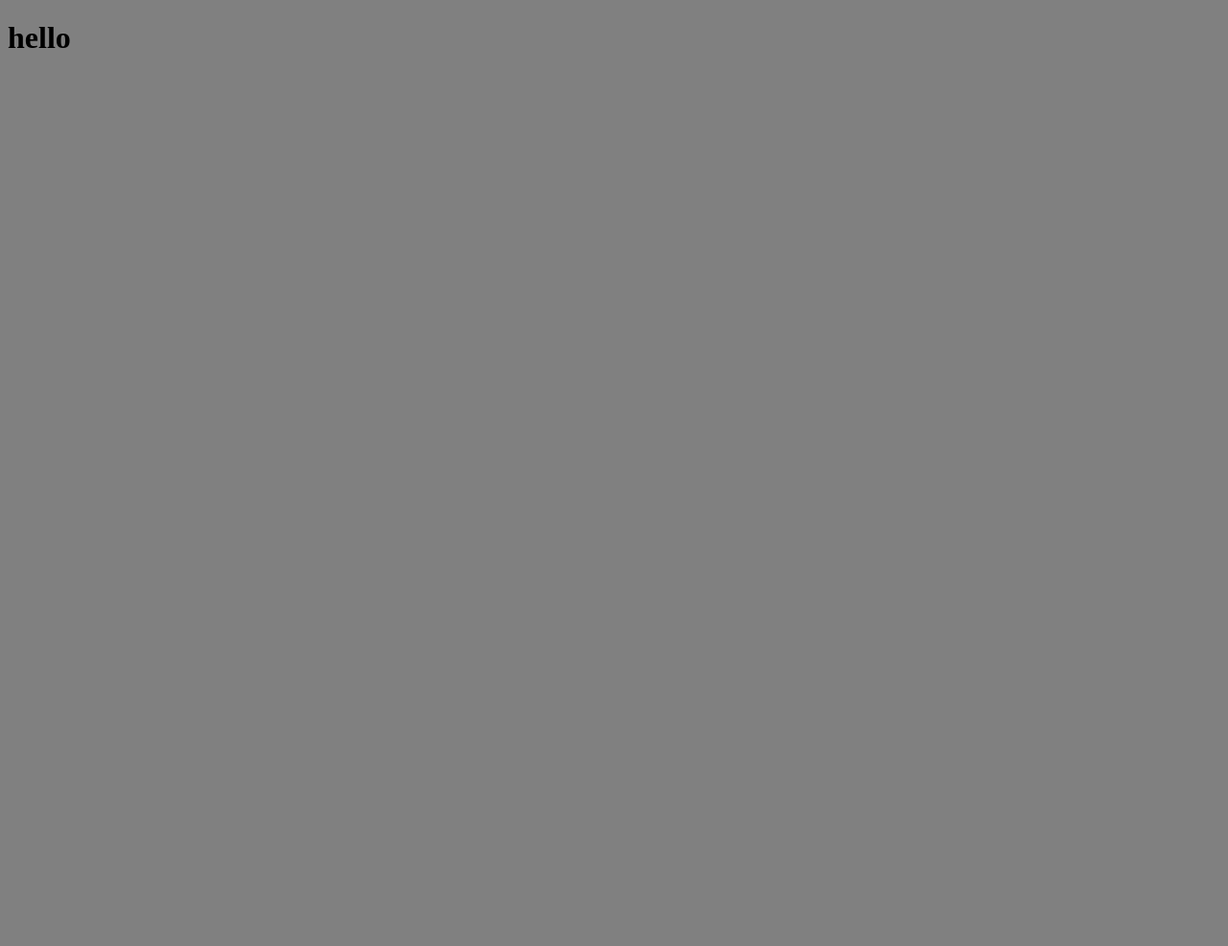
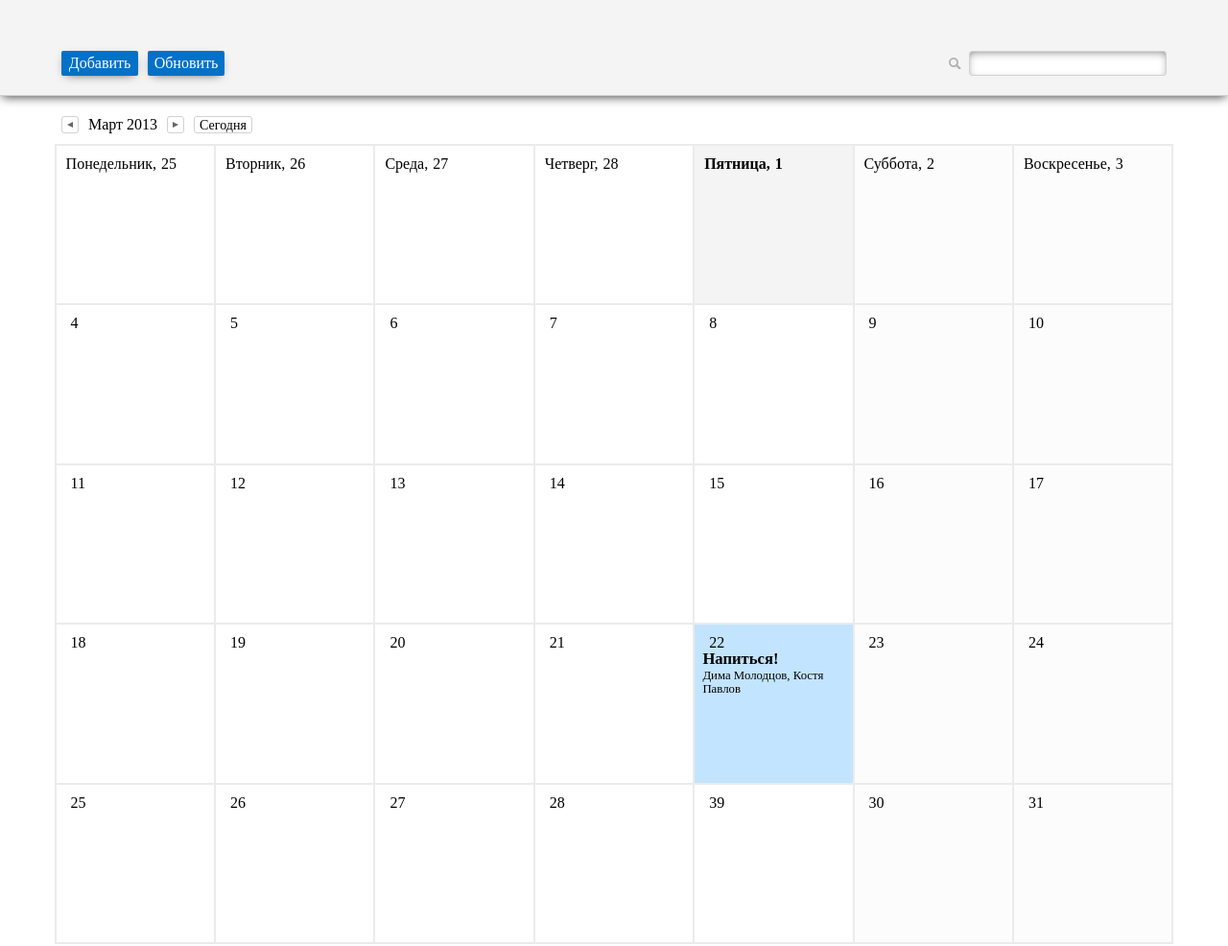
Before and after one commit to vetalmolotov/omngrp, a website built with webpack: page index.html in a window 1280 px wide. Shown: the whole page at 96% size. Before the commit the page ends 800 px from the top, so only its background shows below. Built offline with nearby package versions, Linux system fonts and the light colour scheme.

Commit message:
commit finished product

```diff
--- a/index.html
+++ b/index.html
@@ -3,20 +3,164 @@
 <html lang="en">
 <head>
   <meta charset="utf-8">
-
   <title>Template</title>
   <meta name="description" content="The HTML5 Herald">
   <meta name="author" content="SitePoint">
+	<meta name="viewport" content="width=device-width, initial-scale=1.0">
 
   <link rel="stylesheet" type="text/css" href="dist/styles.css">
+
+</head>
+
+<body>
+
+<header>
+	<section class="events_controls">
+		<a href="#" class="event_add">Добавить</a>
+		<a href="#" class="event_refresh">Обновить</a>
+	</section>
+	<section class="events_search">
+		<a href="#"></a>
+		<input type="text" class="search">
+	</section>
+	<section id="new_event">
+		<input type="text" class="new_event_text" placeholder="5 марта 14:00 День рождения">
+		<input type="button" class="new_event_save" value="Сохранить">
+		<a href="#" class="close"></a>
+	</section>
+</header>
+
+<main class="calendar_wrapper">
+	<section class="calendar_controls">
+		<a href="#" class="prev"></a>
+		<p>Март 2013</p>
+		<a href="#" class="next"></a>
+		<a href="#" class="today">Сегодня</a>
+	</section>
+	<section id="calendar">
+		<div>
+			<p>25</p>
+		</div>
+		<div>
+			<p>26</p>
+		</div>
+		<div>
+			<p>27</p>
+		</div>
+		<div>
+			<p>28</p>
+		</div>
+		<div class="current">
+			<p>1</p>
+		</div>
+		<div>
+			<p>2</p>
+		</div>
+		<div>
+			<p>3</p>
+		</div>
+
+		<div>
+			<p>4</p>
+		</div>
+		<div>
+			<p>5</p>
+		</div>
+		<div>
+			<p>6</p>
+		</div>
+		<div>
+			<p>7</p>
+		</div>
+		<div>
+			<p>8</p>
+		</div>
+		<div>
+			<p>9</p>
+		</div>
+		<div>
+			<p>10</p>
+		</div>
+
+		<div>
+			<p>11</p>
+		</div>
+		<div>
+			<p>12</p>
+		</div>
+		<div>
+			<p>13</p>
+		</div>
+		<div>
+			<p>14</p>
+		</div>
+		<div>
+			<p>15</p>
+		</div>
+		<div>
+			<p>16</p>
+		</div>
+		<div>
+			<p>17</p>
+		</div>
+
+		<div>
+			<p>18</p>
+		</div>
+		<div>
+			<p>19</p>
+		</div>
+		<div>
+			<p>20</p>
+		</div>
+		<div>
+			<p>21</p>
+		</div>
+		<div>
+			<p>22</p>
+			<div class="event">
+				<h4 class="event_name">Напиться!</h4>
+				<p class="event-members">Дима Молодцов, Костя Павлов</p>
+			</div>
+		</div>
+		<div>
+			<p>23</p>
+		</div>
+		<div>
+			<p>24</p>
+		</div>
+
+		<div>
+			<p>25</p>
+		</div>
+		<div>
+			<p>26</p>
+		</div>
+		<div>
+			<p>27</p>
+		</div>
+		<div>
+			<p>28</p>
+		</div>
+		<div>
+			<p>39</p>
+		</div>
+		<div>
+			<p>30</p>
+		</div>
+		<div>
+			<p>31</p>
+		</div>
+
+
+	</section>
+</main>
 
 
 
 
-</head>
 
-<body>
-	<h1 class="title">hello</h1>
+
   <script src="dist/main.js"></script>
 </body>
 </html>
--- a/package.json
+++ b/package.json
@@ -20,10 +20,15 @@
   "devDependencies": {
     "css-loader": "^1.0.1",
     "extract-text-webpack-plugin": "^4.0.0-beta.0",
+    "file-loader": "^2.0.0",
+    "img-loader": "^3.0.1",
+    "jquery": "^3.3.1",
     "node-sass": "^4.10.0",
+    "normalize.css": "^8.0.1",
     "path": "^0.12.7",
     "sass-loader": "^7.1.0",
     "style-loader": "^0.23.1",
+    "url-loader": "^1.1.2",
     "webpack": "^4.26.0",
     "webpack-cli": "^3.1.2",
     "webpack-dev-server": "^3.1.10"
--- a/src/index.js
+++ b/src/index.js
@@ -1,2 +1,23 @@
+import $ from 'jquery';
+
+// примитивный способ вызова и закрытия модального окна
+
+$( document ).ready(function() {
+	var addEvent = $('.event_add');
+	var closeNewEventModal = $('.close');
+	var saveNewEvent = $('.new_event_save');
+	var newEventModal = $('#new_event');
+
+	addEvent.on('click', function() {
+		newEventModal.addClass('show');
+	})
+
+	closeNewEventModal.on('click', function() {
+		newEventModal.removeClass('show')
+	})
+	saveNewEvent.on('click', function() {
+		newEventModal.removeClass('show')
+	})
+});
 
 import './scss/base.scss';
--- a/src/scss/base.scss
+++ b/src/scss/base.scss
@@ -1,4 +1,4 @@
-$bg-main: gray;
+@import "layout";
 
 
 body {
--- /dev/null
+++ b/src/scss/calendar-controls.scss
@@ -0,0 +1,51 @@
+.calendar_controls {
+	display: flex;
+	align-items: center;
+	height: 20px;
+	padding: 10px 5%;
+	a {
+		padding: 2px 5px;
+		height: 18px;
+		line-height: 14px;
+		font-size: 14px;
+		text-decoration: none;
+		color:#000;
+		border: 1px solid $border-color-input;
+		border-radius: 3px;
+		box-sizing: border-box;
+		&.today {
+			margin-left: 10px;
+		}
+		&.prev,
+		&.next {
+			width: 18px;
+			height: 18px;
+			position: relative;
+		}
+		&.prev::before {
+			content: '';
+			position: absolute;
+			top: 5px;
+			left: 5px;
+			width: 0;
+			height: 0;
+			border-top: 3px solid transparent;
+			border-right: 6px solid #676767;
+			border-bottom: 3px solid transparent;
+		}
+		&.next::before {
+			content: '';
+			position: absolute;
+			top: 5px;
+			left: 5px;
+			width: 0;
+			height: 0;
+			border-top: 3px solid transparent;
+			border-left: 6px solid #676767;
+			border-bottom: 3px solid transparent;
+		}
+	}
+	p {
+		padding: 0 10px;
+	}
+}
--- /dev/null
+++ b/src/scss/calendar.scss
@@ -0,0 +1,86 @@
+.calendar_wrapper {
+	padding: 10px 0;
+
+	#calendar {
+		display: flex;
+		flex-direction: row;
+		flex-wrap: wrap;
+		width: calc(13vw * 7 + 2px);
+		margin: 0 auto;
+		border: 1px solid $border-color-grid;
+		box-sizing: border-box;
+		> div {
+			display: flex;
+			flex-direction: row;
+			position: relative;padding: 10px;
+			width: 13vw;
+			height: 13vw;
+			border: 1px solid $border-color-grid;
+			box-sizing: border-box;
+
+			&:nth-child(7n - 1),
+			&:nth-child(7n) {
+				background: $bg-calendar-weekend;
+			}
+			&::before {
+				content: '';
+				display: none;
+			}
+			// Вывод названия дней конечно можно сделать и через
+			// отдельный элемент на странице, как и с числовым значением
+
+			&:nth-child(7n + 1)::before {
+				content: 'Понедельник,';
+			}
+			&:nth-child(7n + 2)::before {
+				content: 'Вторник,';
+			}
+			&:nth-child(7n + 3)::before {
+				content: 'Среда,';
+			}
+			&:nth-child(7n + 4)::before {
+				content: 'Четверг,';
+			}
+			&:nth-child(7n + 5)::before {
+				content: 'Пятница,';
+			}
+			&:nth-child(7n + 6)::before {
+				content: 'Суббота,';
+			}
+			&:nth-child(7n)::before {
+				content: 'Воскресенье,';
+			}
+			&:nth-child(-n + 7)::before {
+				display: block;
+			}
+
+			p {
+				margin: 0 0 0 5px;
+				position: relative;
+				z-index: 1;
+			}
+			&.current {
+				background: $bg-calendar-current;
+				font-weight: bold;
+			}
+			.event {
+				position: absolute;
+				top: 0;
+				right: 0;
+				bottom: 0;
+				left:0;
+				padding: 16% 5% 5%;
+				background: $bg-calendar-event;
+
+				h4, p {
+					margin: 0;
+					font-size: 1.3vw;
+				}
+				p {
+					font-size: 1vw;
+				}
+			}
+
+		}
+	}
+}
--- /dev/null
+++ b/src/scss/header.scss
@@ -0,0 +1,133 @@
+header {
+	position: relative;
+	display: flex;
+	flex-direction: row;
+	align-items: flex-end;
+	justify-content: space-between;
+	width: 100%;
+	height: 100px;
+	padding: 0 5% 20px;
+	border-bottom: 1px solid #d1d1d1;
+	background: $bg-header;
+	box-sizing: border-box;
+	-webkit-box-shadow: $shadow-header;
+	-moz-box-shadow: $shadow-header;
+	box-shadow: $shadow-header;
+
+	.events_controls {
+		display: flex;
+
+		a {
+			display: block;
+			width: 80px;
+			height: 26px;
+			background: $bg-header-buttons;
+			color: #fff;
+			text-decoration: none;
+			text-align: center;
+			line-height: 26px;
+			margin-right: 10px;
+			border-radius: 2px;
+			-webkit-box-shadow: $shadow-event-buttons;
+			-moz-box-shadow: $shadow-event-buttons;
+			box-shadow: $shadow-event-buttons;
+
+		}
+	}
+	.events_search {
+		display: flex;
+		flex-direction: row;
+		a {
+			display: block;
+			width: 30px;
+			height: 26px;
+			background: url("../img/icon_event_search.png") no-repeat center center;
+		}
+		input {
+			border: 1px solid $border-color-input;
+			border-radius: 3px;
+			outline: none;
+			-webkit-box-shadow: $shadow-input;
+			-moz-box-shadow: $shadow-input;
+			box-shadow: $shadow-input;
+		}
+	}
+	#new_event {
+		position: absolute;
+		display: none;
+		flex-direction: column;
+		justify-content: center;
+		top: 90px;
+		left: calc(4.5% - 20px);
+		width: 250px;
+		height: 100px;
+		background: $bg-modal-event;
+		padding: 10px 20px;
+		border: 1px solid $border-color-modal-event;
+		-webkit-box-shadow: $shadow-modal-new-event;
+		-moz-box-shadow: $shadow-modal-new-event;
+		box-shadow: $shadow-modal-new-event;
+		z-index: 4;
+		box-sizing: border-box;
+
+		&::before {
+			content: '';
+			position: absolute;
+			top: -11px;
+			left: 50px;
+			width: 0;
+			height: 0;
+			border-left: 12px solid transparent;
+			border-right: 12px solid transparent;
+			border-bottom: 11px solid $bg-modal-event;
+			z-index: 4;
+		}
+		&::after {
+			content: '';
+			position: absolute;
+			top: -13px;
+			left: 47px;
+			width: 0;
+			height: 0;
+			border-left: 15px solid transparent;
+			border-right: 15px solid transparent;
+			border-bottom: 13px solid $border-color-modal-event;
+			z-index: 3;
+		}
+		.new_event_text {
+			width: 200px;
+			outline: none;
+			&::placeholder {
+				color:#ccc;
+				font-size: 14px;
+			}
+		}
+		.new_event_save {
+			width: 85px;
+			margin-top: 10px;
+			font-size: 14px;
+		}
+		.close {
+			display: block;
+			position: absolute;
+			top: 5px;
+			right: 10px;
+			background: $bg-modal-close;
+			height: 10px;
+			width: 2px;
+			transform: rotate(45deg);
+		}
+		.close::after {
+			background: $bg-modal-close;
+			content: '';
+			height: 2px;
+			left: -4px;
+			position: absolute;
+			top: 4px;
+			width: 10px;
+		}
+		&.show {
+			display: flex;
+		}
+	}
+}
--- /dev/null
+++ b/src/scss/layout.scss
@@ -0,0 +1,6 @@
+@import "../../node_modules/normalize.css/normalize.css";
+@import "variables";
+@import "header";
+@import "calendar-controls";
+@import "calendar";
+@import "media-queries";
--- /dev/null
+++ b/src/scss/media-queries.scss
@@ -0,0 +1,97 @@
+@media screen and (max-width: 970px) {
+	.calendar_wrapper {
+		#calendar {
+			> div {
+				font-size: 14px;
+				&::before {
+					font-size: 14px;
+				}
+				.event p,
+				.event h4 {
+					font-size: 15px;
+				}
+			}
+		}
+	}
+
+}
+@media screen and (max-width: 910px) {
+	.calendar_wrapper {
+		#calendar {
+			> div {
+				font-size: 12px;
+				&::before {
+					font-size: 12px;
+				}
+				.event {
+					padding-top: 30px;
+					h4,p {
+						font-size: 13px;
+					}
+				}
+			}
+		}
+	}
+}
+@media screen and (max-width: 760px) {
+	.calendar_wrapper {
+		#calendar {
+			> div {
+				width: 100%;
+				height: 10vw;
+				padding: 0;
+				align-items: stretch;
+				&::before {
+					display: flex;
+					align-items: center;
+					justify-content: center;
+					width: 50px;
+					padding: 0 5px;
+					font-size: 18px;
+					border-right: 2px solid $border-color-grid;
+					background: rgba(236, 235, 235, 0.45098039215686275);
+				}
+				&:nth-child(7n + 1)::before {
+					content: 'ПН';
+				}
+				&:nth-child(7n + 2)::before {
+					content: 'ВТ';
+				}
+				&:nth-child(7n + 3)::before {
+					content: 'СРД';
+				}
+				&:nth-child(7n + 4)::before {
+					content: 'ЧТВ';
+				}
+				&:nth-child(7n + 5)::before {
+					content: 'ПТН';
+				}
+				&:nth-child(7n + 6)::before {
+					content: 'СБТ';
+				}
+				&:nth-child(7n)::before {
+					content: 'ВСК';
+				}
+				&:nth-child(-n + 7)::before {
+					display: flex;
+				}
+				> p {
+					display: flex;
+					align-items: center;
+					justify-content: center;
+					width: 50px;
+					font-size: 30px;
+					margin: 0;
+					border-right: 2px solid $border-color-grid;
+				}
+				.event {
+					display: flex;
+					flex-direction: column;
+					justify-content: center;
+					padding: 5px 10px;
+					left: 114px;
+				}
+			}
+		}
+	}
+}
--- /dev/null
+++ b/src/scss/variables.scss
@@ -0,0 +1,19 @@
+$bg-main: #fff;
+$bg-header: #f4f4f4;
+$bg-header-buttons: #0271c7;
+$bg-calendar-weekend: rgba(247, 247, 247, 0.40009);
+$bg-calendar-current: #f4f4f4;
+$bg-calendar-event: #c2e4fe;
+$bg-modal-event: #fff;
+$bg-modal-close: #000;
+
+$text-color-main: #999;
+
+$border-color-grid: #ebebeb;
+$border-color-input: #d2d2d2;
+$border-color-modal-event: #ccc;
+
+$shadow-header: 0px 3px 10px -2px rgba(0,0,0,0.75);
+$shadow-event-buttons: 0px 3px 11px -5px rgba(0,0,0,0.75);
+$shadow-input: inset 0px 3px 11px -5px rgba(0,0,0,0.75);
+$shadow-modal-new-event: 0px 0px 25px -1px rgba(204,204,204,1);
--- a/webpack.config.js
+++ b/webpack.config.js
@@ -16,7 +16,7 @@ var conf = {
 	module: {
 		rules: [
 
-			{ // обработчик LESS
+			{
 				test: /\.scss$/,
 				use: ExtractTextPlugin.extract({
 					use: [{
@@ -26,6 +26,21 @@ var conf = {
 					}],
 					fallback: "style-loader"
 				})
+			},
+			{
+				test: /\.(jpe?g|png|gif|svg)$/i,
+				use: [
+					{
+						loader: 'file-loader',
+						options: {
+							name: '[path][name].[ext]',
+							context: path.resolve(__dirname, "./src/"),
+							outputPath: '',
+							publicPath: './',
+							useRelativePaths: true
+						}
+					}
+				]
 			}
 		]
 	},
```
Also changed, not shown: src/img/icon_event_search.png (added), 1 other file.
